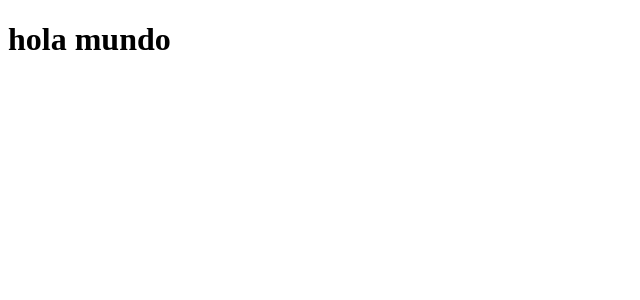
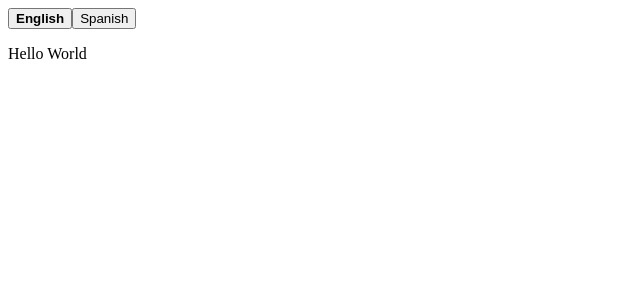
Before and after one commit to johannpereze/react-web-template, a React (Vite) app: page / in a window 1280 px wide. Shown: the top 300 px of the page, without its empty margins (0-640 px from the left). Built offline with nearby package versions, Linux system fonts and the light colour scheme.

Commit message:
feat: configured i18n for english and spanish

```diff
--- a/src/App.tsx
+++ b/src/App.tsx
@@ -1,6 +1,40 @@
+import { useTranslation } from "react-i18next";
+
+interface Lngs {
+  en: Lang;
+  es: Lang;
+}
+
+interface Lang {
+  nativeName: string;
+}
+
+const lngs: Lngs = {
+  en: { nativeName: "English" },
+  es: { nativeName: "Spanish" },
+};
+
 function App() {
-  const hola = "hola mundo";
-  return <h1>{hola}</h1>;
+  const { t, i18n } = useTranslation();
+  return (
+    <>
+      <div>
+        {Object.keys(lngs).map((lng) => (
+          <button
+            key={lng}
+            style={{
+              fontWeight: i18n.resolvedLanguage === lng ? "bold" : "normal",
+            }}
+            type="submit"
+            onClick={() => i18n.changeLanguage(lng)}
+          >
+            {lngs[lng as keyof Lngs].nativeName}
+          </button>
+        ))}
+      </div>
+      <p>{t("general.hello_world")}</p>
+    </>
+  );
 }
 
 export default App;
--- /dev/null
+++ b/src/i18n/i18n.ts
@@ -0,0 +1,41 @@
+import i18n from "i18next";
+import { initReactI18next } from "react-i18next";
+import LanguageDetector from "i18next-browser-languagedetector";
+
+// Documentation: https://dev.to/adrai/how-to-properly-internationalize-a-react-application-using-i18next-3hdb#why-i18next
+
+i18n
+  // detect user language
+  // learn more: https://github.com/i18next/i18next-browser-languageDetector
+  .use(LanguageDetector)
+  // pass the i18n instance to react-i18next.
+  .use(initReactI18next)
+  // init i18next
+  // for all options read: https://www.i18next.com/overview/configuration-options
+  .init({
+    debug: true,
+    fallbackLng: "en",
+    interpolation: {
+      escapeValue: false, // not needed for react as it escapes by default
+    },
+    resources: {
+      en: {
+        translation: {
+          // here we will place our translations...
+          general: {
+            hello_world: "Hello World",
+          },
+        },
+      },
+      es: {
+        translation: {
+          // here we will place our translations...
+          general: {
+            hello_world: "Hola Mundo",
+          },
+        },
+      },
+    },
+  });
+
+export default i18n;
--- a/src/main.tsx
+++ b/src/main.tsx
@@ -1,6 +1,8 @@
 import React from "react";
 import ReactDOM from "react-dom";
 import App from "./App";
+
+import "./i18n/i18n";
 
 ReactDOM.render(
   <React.StrictMode>
```
Also changed, not shown: package.json (+8 -5 lines), 2 other files (tests, documents, lock files or other folders).
